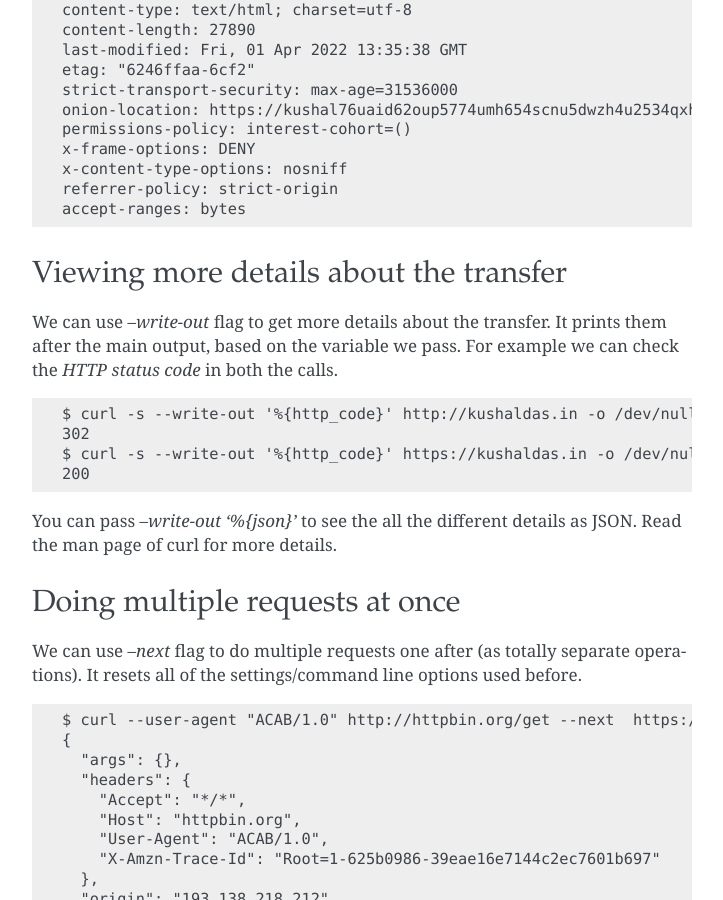
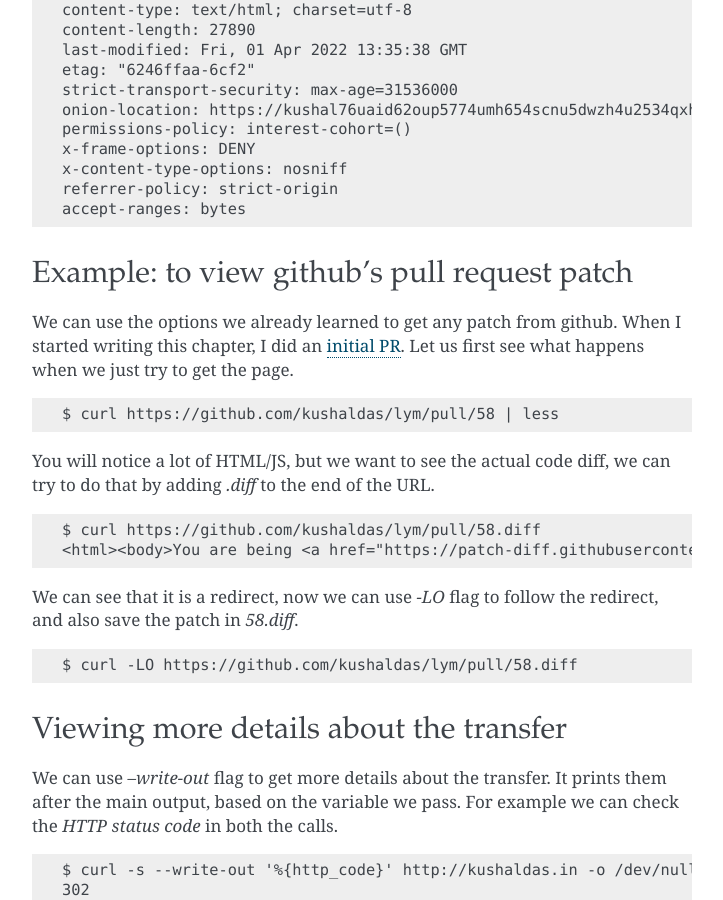
Before and after one commit to kushaldas/lym, a Sphinx documentation site: the page built from docs/curl.rst, in a window 1280 px wide and 900 px high, scrolled down 3028 px. Shown: the whole window, without its empty margins (388-1111 px from the left). Built offline with Sphinx 7.4.7, drawn with Linux system fonts in a browser that asks for light colours; a script that is not in the unit is left out; some of the changed text lies outside the part shown.

Commit message:
Adds PR diff example for curl

```diff
--- a/docs/curl.rst
+++ b/docs/curl.rst
@@ -165,6 +165,34 @@ redirection. `-I` allows curl to do a `HEAD` request to the server.
     x-content-type-options: nosniff
     referrer-policy: strict-origin
     accept-ranges: bytes
+
+
+Example: to view github's pull request patch
+---------------------------------------------
+
+We can use the options we already learned to get any patch from github. When I
+started writing this chapter, I did an `initial PR
+<https://github.com/kushaldas/lym/pull/58>`_. Let us first see what happens
+when we just try to get the page.
+
+::
+
+    $ curl https://github.com/kushaldas/lym/pull/58 | less
+
+You will notice a lot of HTML/JS, but we want to see the actual code diff, we
+can try to do that by adding `.diff` to the end of the URL.
+
+::
+
+    $ curl https://github.com/kushaldas/lym/pull/58.diff
+    <html><body>You are being <a href="https://patch-diff.githubusercontent.com/raw/kushaldas/lym/pull/58.diff">redirected</a>.</body></html>
+
+We can see that it is a redirect, now we can use `-LO` flag to follow the
+redirect, and also save the patch in `58.diff`.
+
+::
+
+    $ curl -LO https://github.com/kushaldas/lym/pull/58.diff
 
 
 Viewing more details about the transfer
```
